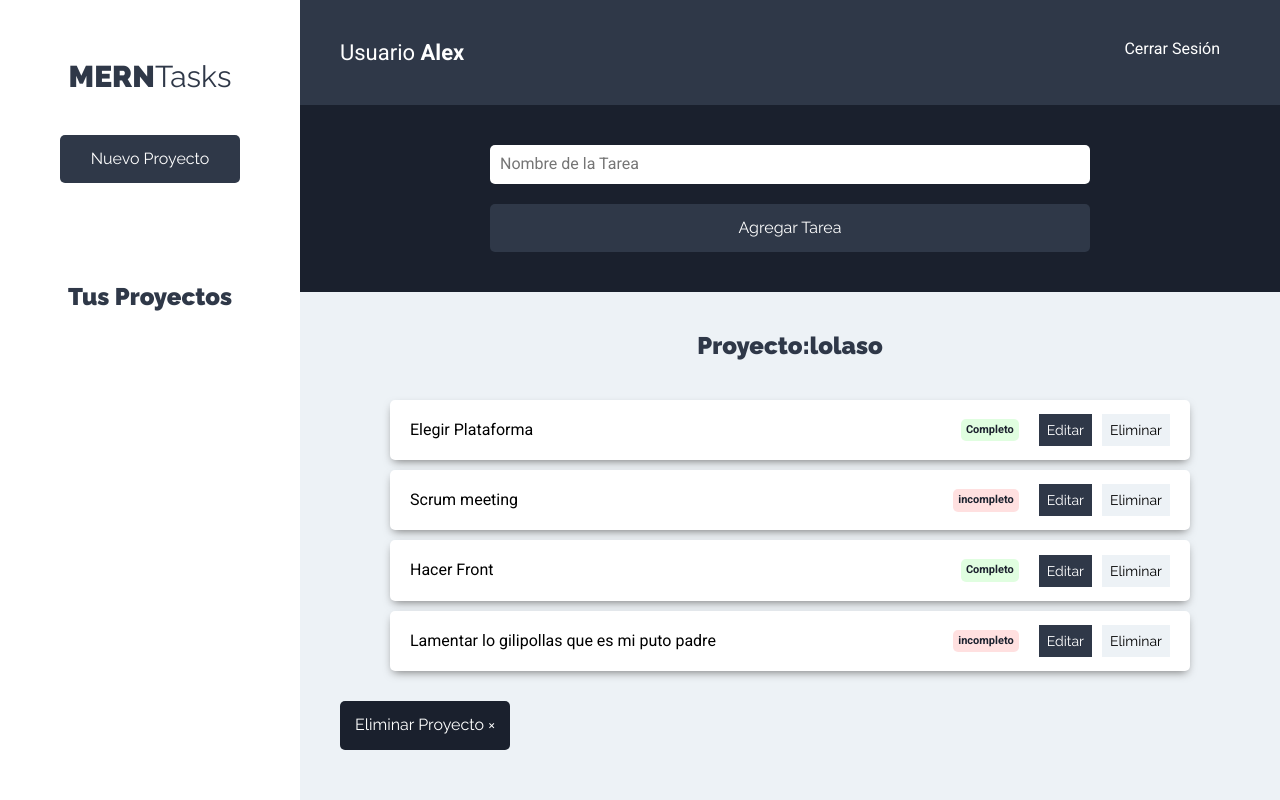
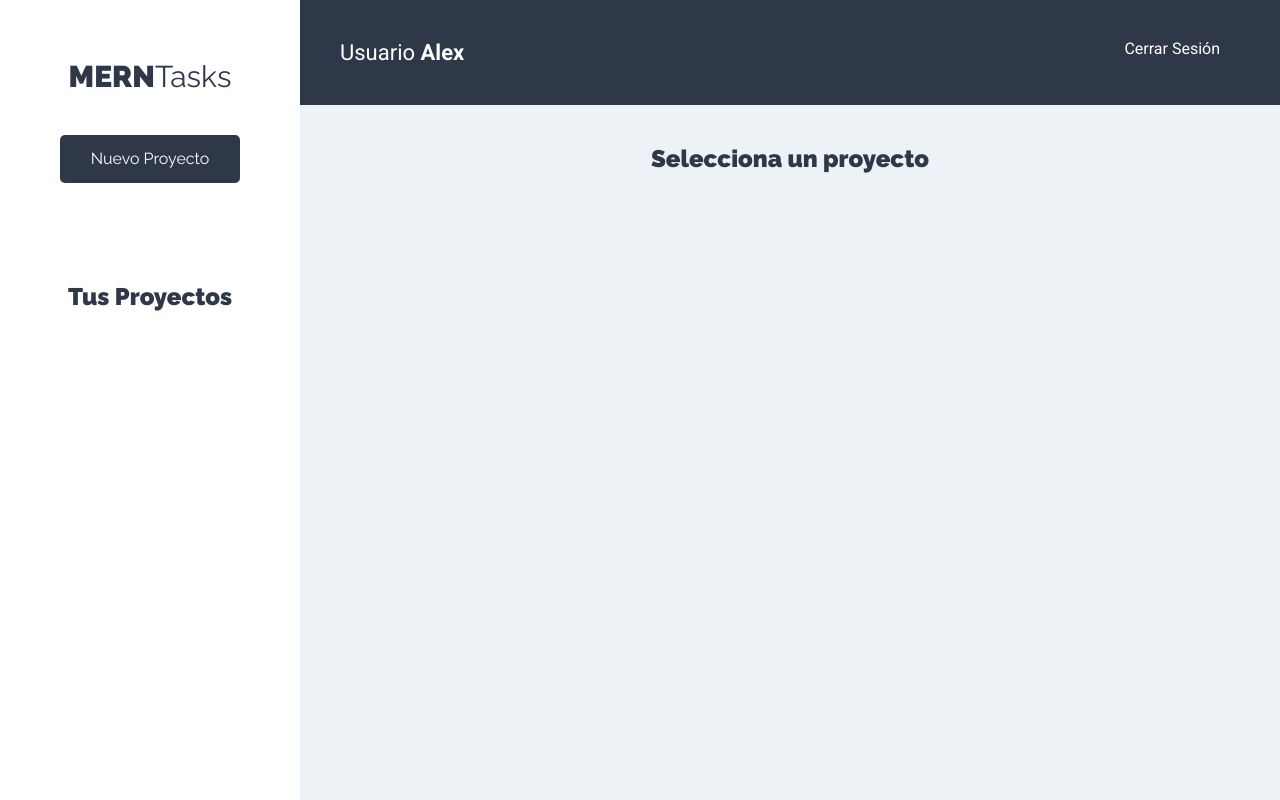
Before and after one commit to Alex-parabol/TasksManager, a React (Create React App) app: page /proyectos in a window 1280 px wide. Built offline with nearby package versions, Linux system fonts and the light colour scheme.

Commit message:
hide-show

```diff
--- a/src/components/tareas/FormTarea.jsx
+++ b/src/components/tareas/FormTarea.jsx
@@ -1,8 +1,15 @@
-import React, {useState} from 'react'
+import React, {useState, useContext} from 'react'
+import proyectoContext from '../../context/proyectos/proyectoContext';
 
 export default function FormTarea() {
 
+    const proyectosContext = useContext(proyectoContext);
+    const { proyecto } = proyectosContext;
+
+
     const [tarea, setTarea ] = useState('')
+
+    if(!proyecto) return null
 
     const onSubmit = e => {
         e.preventDefault()
--- a/src/components/tareas/ListadoTareas.jsx
+++ b/src/components/tareas/ListadoTareas.jsx
@@ -3,6 +3,10 @@ import Tarea from './Tarea'
 import proyectoContext from '../../context/proyectos/proyectoContext';
 
 export default function ListadoTareas() {
+
+const proyectosContext = useContext(proyectoContext);
+    const { proyecto } = proyectosContext;
+
 
     const tareas = [
            {nombre:'Elegir Plataforma', estado: true},
@@ -11,11 +15,12 @@ export default function ListadoTareas() {
            {nombre:'Lamentar lo gilipollas que es mi puto padre', estado: false}
     ]
 
-    const proyectosContext = useContext(proyectoContext);
-    const { proyecto } = proyectosContext;
+
     return (
         <Fragment>
-             <h2>Proyecto:lolaso </h2>
+            {proyecto ?
+            <>
+            <h2>Proyecto: {proyecto[0].nombre} </h2>
              <ul className="listado-tareas">
                  { tareas.length === 0
                 ? (
@@ -35,6 +40,8 @@ export default function ListadoTareas() {
                 >
                  Eliminar Proyecto &times;
                     </button>
+                    </> : <h2>Selecciona un proyecto</h2>}
+
 
 
         </Fragment>
--- a/src/context/proyectos/ProyectoState.js
+++ b/src/context/proyectos/ProyectoState.js
@@ -62,10 +62,10 @@ const ProyectoState = props => {
 
     // Mostramos proyeto actual
 
-    const proyectoActual = proyecto =>{
+    const proyectoActual = proyectoId =>{
         dispatch({
             type: PROYECTO_ACTUAL,
-            payload: proyecto
+            payload: proyectoId
         })
     }
     return (
```
